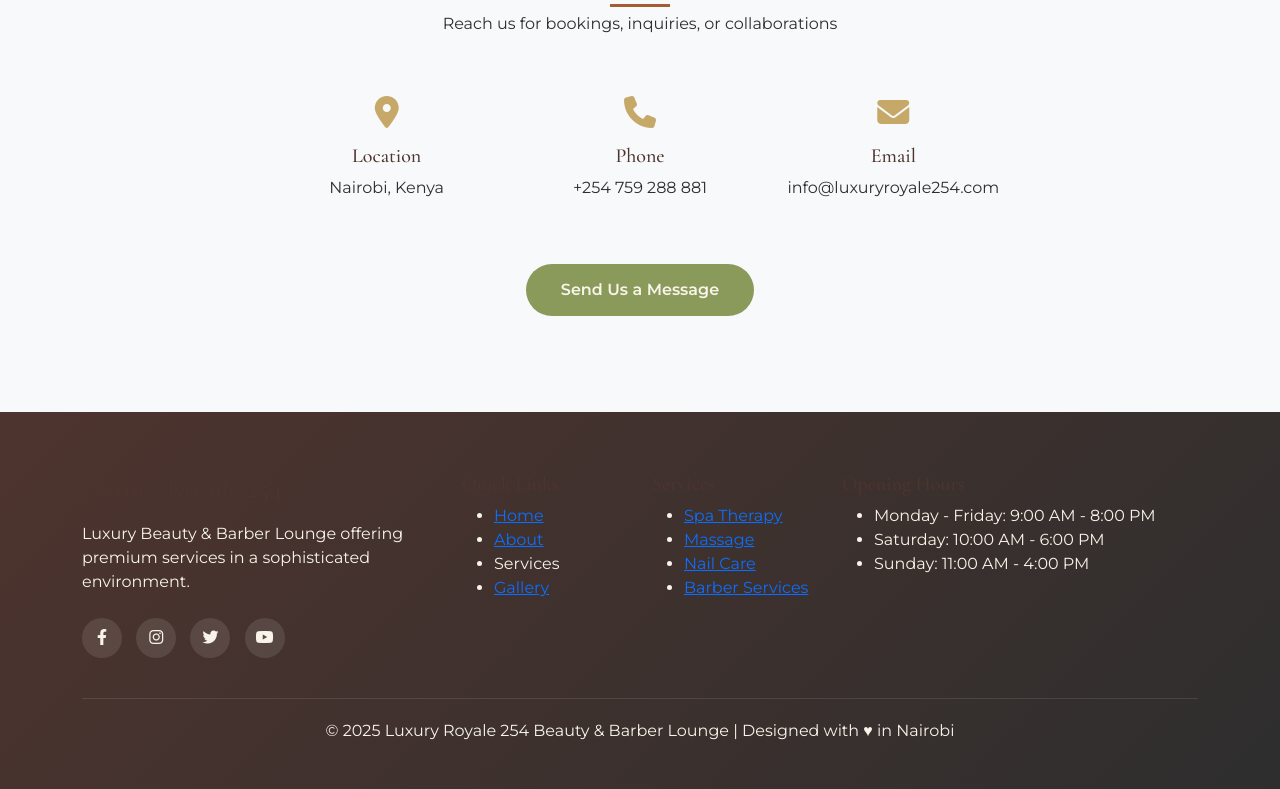
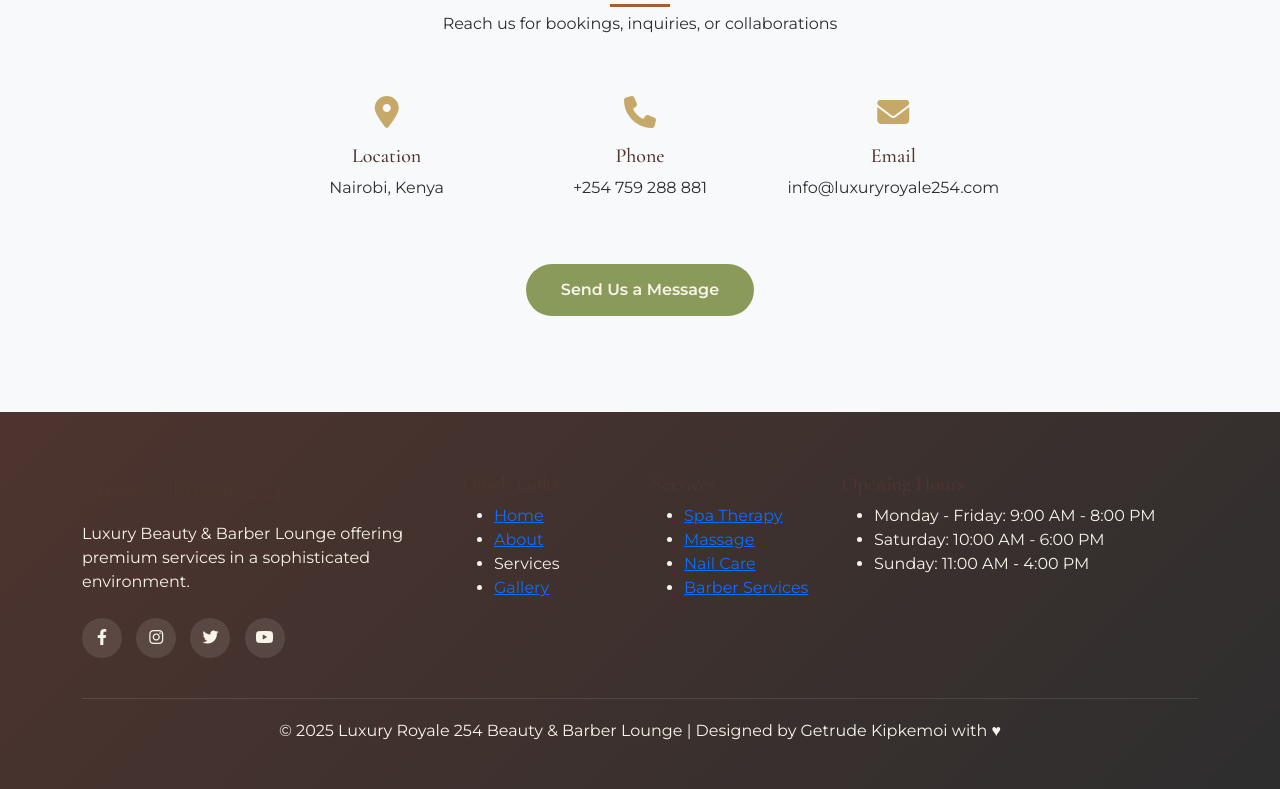
Before and after one commit to GettieSirma/Luxe-Royale-254, a plain HTML site: page index.html in a window 1280 px wide. Shown: the part 8118-8907 px from the top of the page. Drawn offline with nearby package versions, Linux system fonts and the light colour scheme.

Commit message:
added image

```diff
--- a/index.html
+++ b/index.html
@@ -1433,7 +1433,7 @@ background: linear-gradient(
         </div>
       </div>
       <div class="copyright">
-        <p>&copy; 2025 Luxury Royale 254 Beauty & Barber Lounge | Designed with ♥ in Nairobi</p>
+        <p>&copy; 2025 Luxury Royale 254 Beauty & Barber Lounge | Designed by Getrude Kipkemoi with ♥</p>
       </div>
     </div>
   </footer>
```
